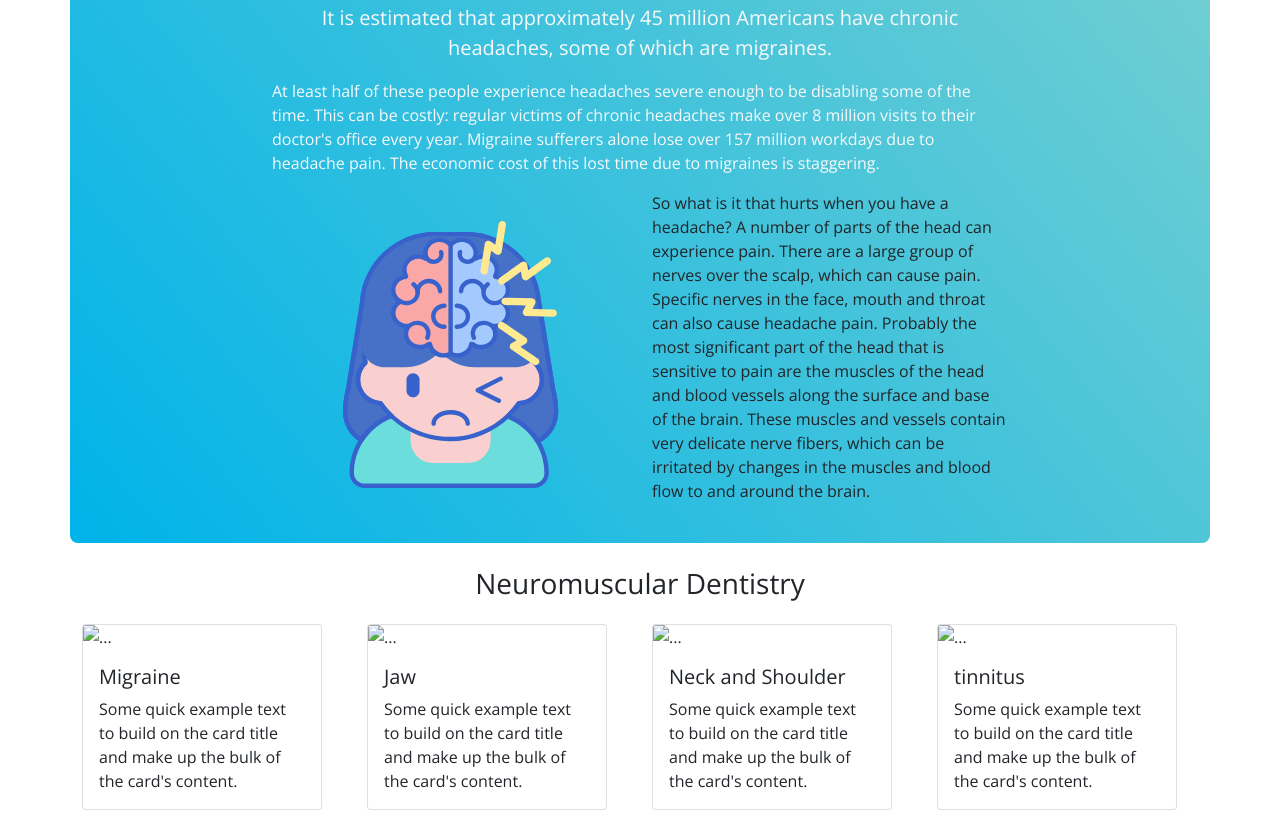
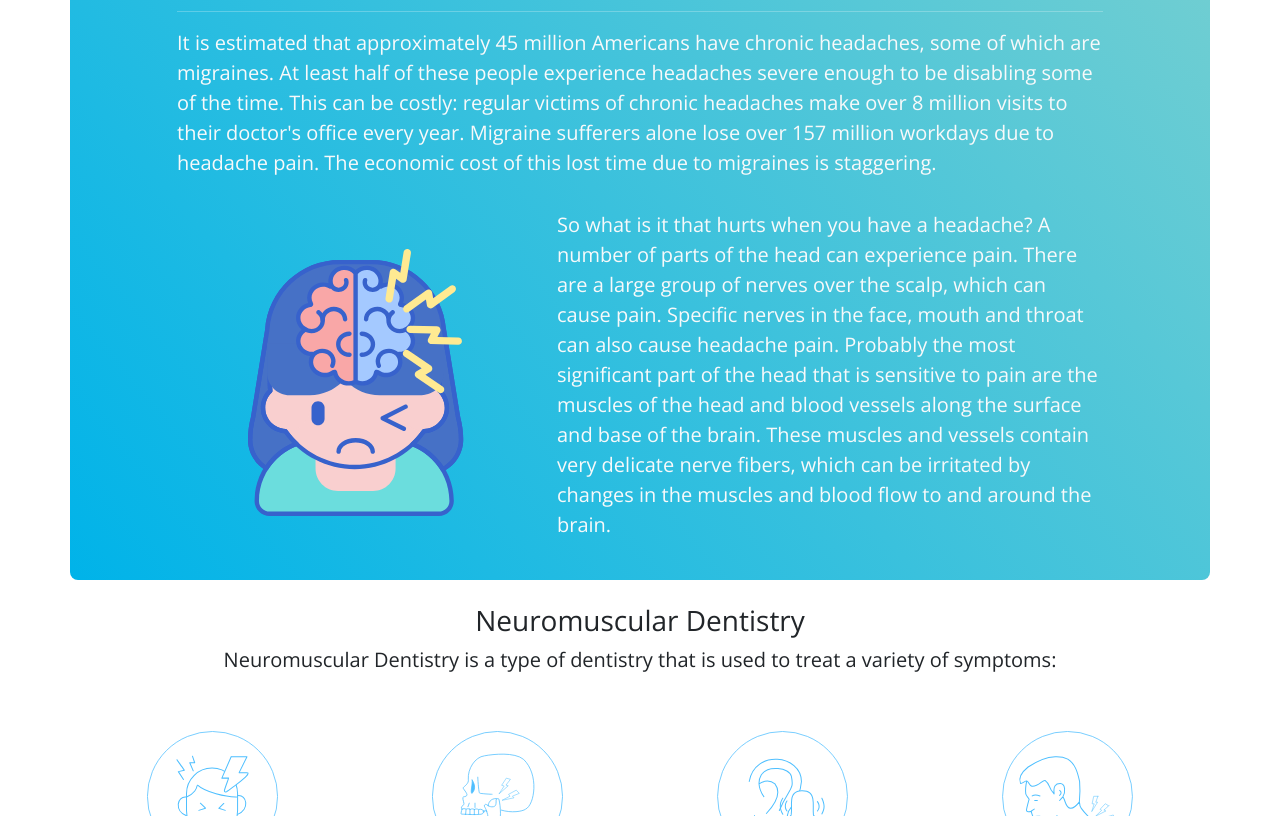
Before and after one commit to IsKevinHome/Migraine-Dentistry, a plain HTML site: page index.html in a window 1280 px wide. Shown: the part 676-1492 px from the top of the page. Drawn offline with nearby package versions, Linux system fonts and the light colour scheme.

Commit message:
SVG changes

```diff
--- a/Dental.css
+++ b/Dental.css
@@ -35,6 +35,13 @@ span {
 #mainNavbar .nav-link:hover {
   color: #d6d6d6;
 }
+.card {
+  border: none;
+}
+.bg-circle {
+  border-radius: 50%;
+  background: red;
+}
 
 html {
   scroll-behavior: smooth;
@@ -59,6 +66,11 @@ html {
 }
 
 .bg-content {
+  background-color: #00b4e9;
+  background-image: linear-gradient(50deg, #00b3e9 0%, #74cfd1 100%);
+}
+
+.bg-gradient {
   background-color: #00b4e9;
   background-image: linear-gradient(50deg, #00b3e9 0%, #74cfd1 100%);
 }
@@ -95,7 +107,13 @@ body {
   color: #5ab2e8;
 }
 .bg-dark-opacity {
-    background: linear-gradient(rgba(0, 0, 0, 0), rgba(0, 0, 0, 0.5), rgba(0, 0, 0, 0.8), rgba(0, 0, 0, 0.5), rgba(0, 0, 0, 0));
+  background: linear-gradient(
+    rgba(0, 0, 0, 0),
+    rgba(0, 0, 0, 0.5),
+    rgba(0, 0, 0, 0.8),
+    rgba(0, 0, 0, 0.5),
+    rgba(0, 0, 0, 0)
+  );
   /* background: rgba(0, 0, 0, 0.5); */
 }
 .header-background {
@@ -108,7 +126,8 @@ body {
   padding-bottom: 70px;
   /* background-image: -webkit-gradient, linear, left top, left bottom, from(rgba(50, 58, 59, 0.9); */
   /* background-image: linear-gradient(180deg, rgba(50, 58, 69, 0.55), rgba(50, 58, 69, 0.74), url('imgs/toothbrushes.jpg')); */
-    background-image: linear-gradient(rgba(0, 0, 0, 0.3), rgba(0, 0, 0, 0.3)), url("imgs/x-ray1.jpg");
+  background-image: linear-gradient(rgba(0, 0, 0, 0.3), rgba(0, 0, 0, 0.3)),
+    url("imgs/x-ray1.jpg");
   flex-direction: column;
   background-position: center center;
   background-size: auto, cover;
@@ -127,7 +146,8 @@ body {
   padding-bottom: 70px;
   /* background-image: -webkit-gradient, linear, left top, left bottom, from(rgba(50, 58, 59, 0.9); */
   /* background-image: linear-gradient(180deg, rgba(50, 58, 69, 0.55), rgba(50, 58, 69, 0.74), url('imgs/toothbrushes.jpg')); */
-    background-image: linear-gradient(rgba(0, 0, 0, 0.75), rgba(0, 0, 0, 0.75)), url("imgs/x-ray5.jpg");
+  background-image: linear-gradient(rgba(0, 0, 0, 0.75), rgba(0, 0, 0, 0.75)),
+    url("imgs/x-ray5.jpg");
   flex-direction: column;
   background-position: center center;
   background-size: auto, cover;
--- a/index.html
+++ b/index.html
@@ -88,20 +88,30 @@
 		</div>
 	</div>
 	<!-- Content One -->
-	<section class="container py-4 bg-primary over bg-content">
+	<section class="container py-4  bg-primary over bg-content ">
 		<div class="row pt-3 text-light">
-			<div class="col-8 mx-auto">
+			<div class="col-10 mx-auto">
 				<h1 class="text-center ">Getting to the Cause of Headaches</h1>
-				<p class="lead text-center">It is estimated that approximately 45 million Americans have chronic headaches, some of which are migraines.</p>
-				<p>At least half of these people experience headaches severe enough to be disabling some of the time. This can be costly: regular victims of chronic headaches make over 8 million visits to their doctor's office every year. Migraine sufferers alone lose over 157 million workdays due to headache pain. The economic cost of this lost time due to migraines is staggering.</p>
+				<hr />
+				<p class="lead">It is estimated that approximately 45 million Americans have chronic headaches, some of
+					which are migraines. At least half of these people experience headaches severe enough to be
+					disabling some of the time. This can be costly: regular victims of chronic headaches make over 8
+					million visits to their doctor's office every year. Migraine sufferers alone lose over 157 million
+					workdays due to headache pain. The economic cost of this lost time due to migraines is staggering.
+				</p>
 			</div>
 		</div>
-		<div class="row justify-content-center align-items-center">
+		<div class="row justify-content-center align-items-center pt-3">
 			<div class="col-4 text-center">
 				<img src="imgs/SVG/migraine.svg" alt="" class="img-fluid w-75">
 			</div>
-			<div class="col-4 ">
-				<p>So what is it that hurts when you have a headache? A number of parts of the head can experience pain. There are a large group of nerves over the scalp, which can cause pain. Specific nerves in the face, mouth and throat can also cause headache pain. Probably the most significant part of the head that is sensitive to pain are the muscles of the head and blood vessels along the surface and base of the brain. These muscles and vessels contain very delicate nerve fibers, which can be irritated by changes in the muscles and blood flow to and around the brain.</p>
+			<div class="col-6">
+				<p class="text-light lead">So what is it that hurts when you have a headache? A number of parts of the
+					head can experience pain. There are a large group of nerves over the scalp, which can cause pain.
+					Specific nerves in the face, mouth and throat can also cause headache pain. Probably the most
+					significant part of the head that is sensitive to pain are the muscles of the head and blood vessels
+					along the surface and base of the brain. These muscles and vessels contain very delicate nerve
+					fibers, which can be irritated by changes in the muscles and blood flow to and around the brain.</p>
 			</div>
 		</div>
 	</section>
@@ -109,47 +119,79 @@
 	<section class="container py-4">
 		<div class="row pb-3">
 			<h3 class="text-center">Neuromuscular Dentistry</h3>
+			<p class="lead text-center">Neuromuscular Dentistry is a type of dentistry that is used to treat a variety
+				of symptoms: </p>
 		</div>
-		<div class="row">
+
+	</section>
+
+	<div class="container">
+		<div class="row 2 g-4">
 			<div class="col">
-				<div class="card" style="width: 15rem;">
-					<img src="..." class="card-img-top" alt="...">
+				<div class="card">
+					<img src="imgs/SVG/Headache.svg" class="card-img-top img-fluid w-50 mx-auto " alt="...">
 					<div class="card-body">
-					<h5 class="card-title">Migraine</h5>
-					<p class="card-text">Some quick example text to build on the card title and make up the bulk of the card's content.</p>
+						<h5 class="card-title text-center">Headaches</h5>
+						<p class="card-text text-center">This is a longer card with supporting text below as a natural
+							lead-in to
+							additional content. This content is a little bit longer.</p>
 					</div>
 				</div>
 			</div>
 			<div class="col">
-				<div class="card" style="width: 15rem;">
-					<img src="..." class="card-img-top" alt="...">
+				<div class="card">
+					<img src="imgs/SVG/TMJ.svg" class="card-img-top img-fluid w-50 mx-auto " alt="...">
 					<div class="card-body">
-					<h5 class="card-title">Jaw</h5>
-					<p class="card-text">Some quick example text to build on the card title and make up the bulk of the card's content.</p>
+						<h5 class="card-title text-center">TMJ</h5>
+						<p class="card-text text-center">This is a longer card with supporting text below as a natural
+							lead-in to
+							additional content. This content is a little bit longer.</p>
 					</div>
 				</div>
 			</div>
 			<div class="col">
-				<div class="card" style="width: 15rem;">
-					<img src="..." class="card-img-top" alt="...">
+				<div class="card">
+					<img src="imgs/SVG/tinnitus.svg" class="card-img-top img-fluid w-50 mx-auto" alt="...">
 					<div class="card-body">
-					<h5 class="card-title">Neck and Shoulder</h5>
-					<p class="card-text">Some quick example text to build on the card title and make up the bulk of the card's content.</p>
+						<h5 class="card-title text-center">Tinnitus</h5>
+						<p class="card-text text-center">This is a longer card with supporting text below as a natural
+							lead-in to
+							additional content.</p>
 					</div>
 				</div>
 			</div>
 			<div class="col">
-				<div class="card" style="width: 15rem;">
-					<img src="..." class="card-img-top" alt="...">
+				<div class="card">
+					<img src="imgs/SVG/neck_pain.svg" class="card-img-top img-fluid w-50 mx-auto" alt="...">
 					<div class="card-body">
-					<h5 class="card-title">tinnitus</h5>
-					<p class="card-text">Some quick example text to build on the card title and make up the bulk of the card's content.</p>
+						<h5 class="card-title text-center">Neck Pain</h5>
+						<p class="card-text text-center">This is a longer card with supporting text below as a natural
+							lead-in to
+							additional content. This content is a little bit longer.</p>
 					</div>
 				</div>
 			</div>
 		</div>
+	</div>
+
+	<section class="text-light">
+		<div class="pt-5 container-fluid">
+			<div class="row bg-gradient">
+				<div class="col-7">
+					<img src="imgs/x-ray5.jpg" alt="" class="img-fluid">
+				</div>
+				<div class="col-5">As mentioned above, a large number of Americans suffer from headaches. In addition,
+					many others suffer from one or more of these symptoms. Many of these patients have obtained no
+					relieve from their symptoms due to either improper diagnosis or an assumption that there is no
+					physiological cause for their problem. Many of these patient's symptoms can be attributed to what is
+					known as TMJ or (temporomandibular joint syndrome), also known as TMD (temporomadibular joint
+					dysfunction).
+					If you are suffering from any of the above symptoms, neuromuscular dentistry may be the right
+					headache pain relief treatment for you.
+					Click here to learn more about neuromuscular dentistry treatment and solutions.</div>
+			</div>
+		</div>
 	</section>
-
 
 
 
```
Also changed, not shown: imgs/SVG/Tooth.svg (added), imgs/SVG/headache.svg (added), imgs/SVG/neck_pain.svg (added), imgs/SVG/tinnitus.svg (added), imgs/SVG/tmj.svg (added), 3 other files. Lines whose indentation alone changed are shown as unchanged.
